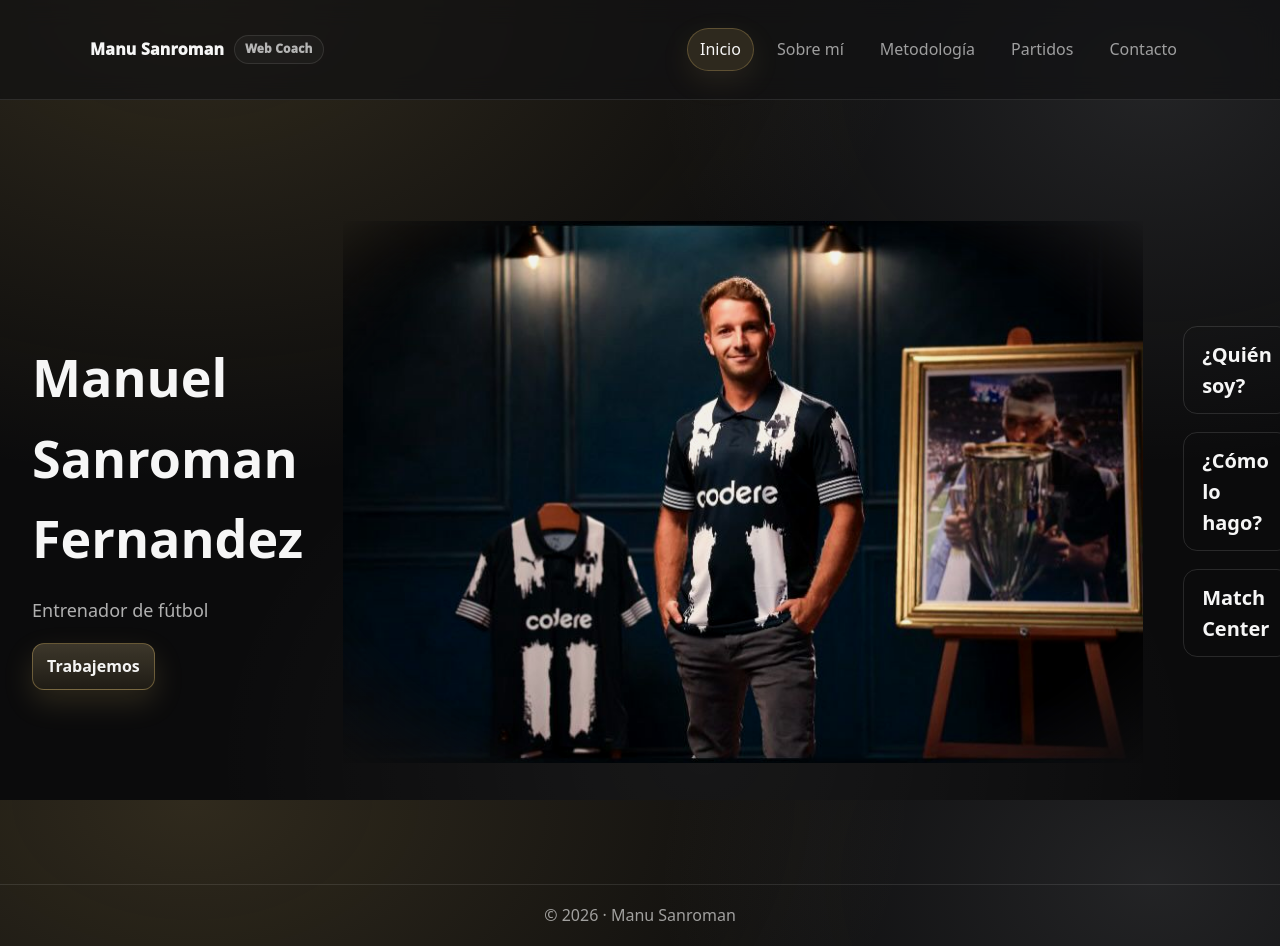
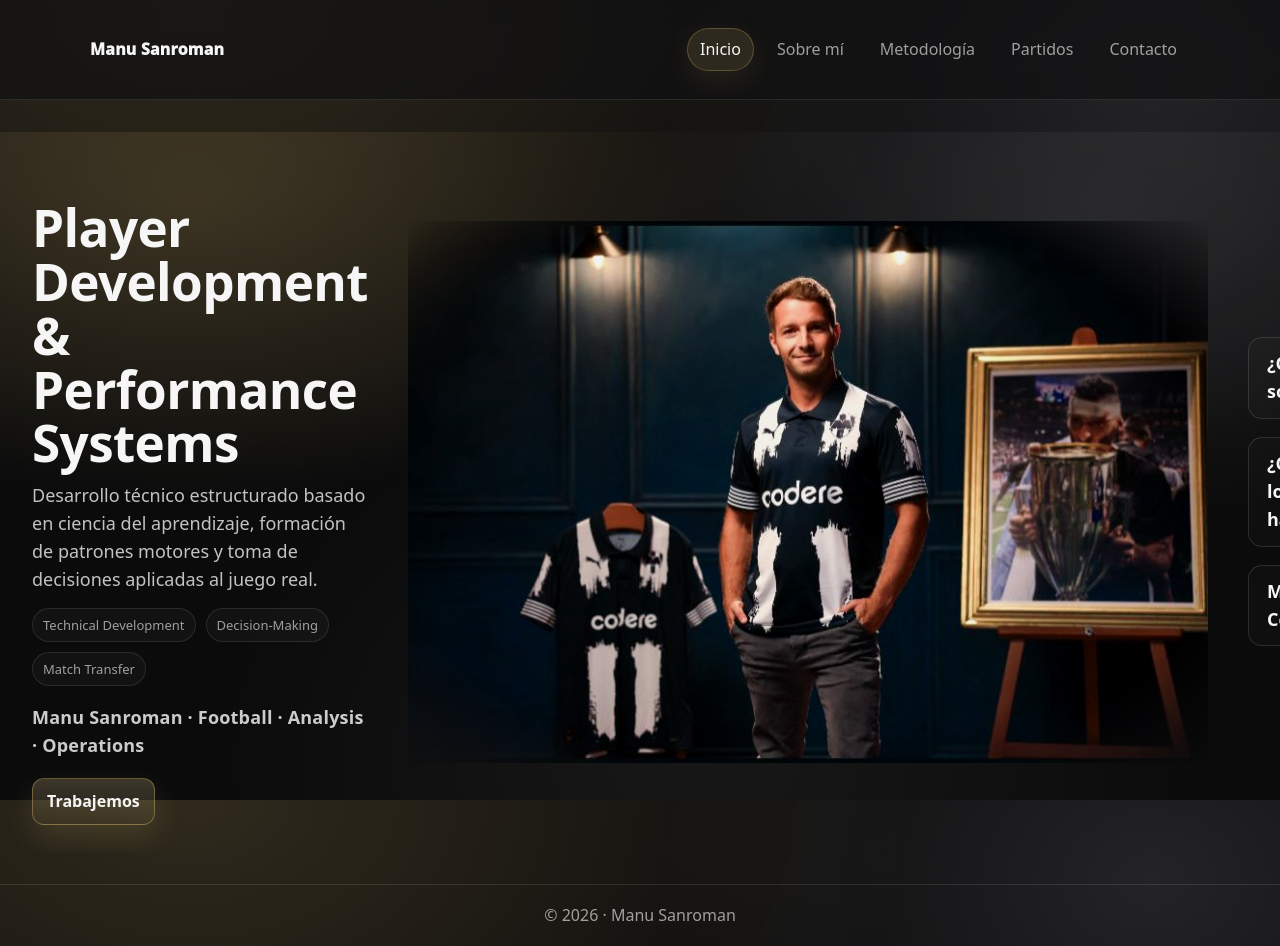
Before and after one commit to manumanusanroman-rgb/Manu, a FastAPI app: page / in a window 1280 px wide. Run offline with FastAPI, Linux system fonts and the light colour scheme.

Commit message:
Update home hero + cache-bust styles

```diff
--- a/static/styles.css
+++ b/static/styles.css
@@ -712,3 +712,123 @@ html[data-theme="silver"] .badge-upcoming{
   background: rgba(207,211,218,.10);
   color: rgba(255,255,255,.92);
 }
+
+/* =========
+   HERO FULL (HOME)
+========= */
+.hero-full{
+  position: relative;
+  width: 100vw;
+  min-height: 90vh;
+  margin-left: calc(50% - 50vw);
+  display:flex;
+  align-items:center;
+  justify-content:center;
+  overflow:hidden;
+}
+
+/* Glow suave (más pro, menos agresivo) */
+.hero-full::before{
+  content:"";
+  position:absolute;
+  inset:-2px;
+  background:
+    radial-gradient(900px 520px at 15% 10%, rgba(217,184,106,.18), transparent 60%),
+    radial-gradient(900px 520px at 85% 15%, rgba(207,211,218,.10), transparent 58%);
+  pointer-events:none;
+  opacity:.85;
+}
+
+.hero-inner{
+  width: min(1700px, 95vw);
+  display:grid;
+  grid-template-columns: 1fr 800px 1fr;
+  align-items:center;
+  gap: 40px;
+  position:relative;
+  z-index:1;
+}
+
+/* TEXTO IZQUIERDA */
+.hero-left h1{
+  font-size: clamp(34px, 4vw, 52px);
+  line-height:1.05;
+  letter-spacing:-.6px;
+  margin-bottom: 12px;
+}
+
+.hero-left p{
+  opacity:.78;
+  font-size:18px;
+  max-width: 52ch;
+}
+
+/* FOTO CENTRAL */
+.hero-center img{
+  width: 100%;
+  max-width: 800px;
+  height: auto;
+  display:block;
+
+  -webkit-mask-image: radial-gradient(ellipse at center, rgba(0,0,0,1) 75%, rgba(0,0,0,0) 100%);
+  mask-image: radial-gradient(ellipse at center, rgba(0,0,0,1) 75%, rgba(0,0,0,0) 100%);
+
+  filter: contrast(1.05) brightness(.95);
+}
+
+/* LINKS DERECHA */
+.hero-right{
+  display:flex;
+  flex-direction:column;
+  gap:18px;
+  align-items:flex-start;
+}
+
+.hero-link{
+  font-size:18px;
+  font-weight:900;
+  text-decoration:none;
+  padding:12px 18px;
+  border:1px solid rgba(255,255,255,.12);
+  border-radius:14px;
+  transition:.25s ease;
+  background: rgba(255,255,255,.02);
+}
+.hero-link:hover{
+  transform:translateX(8px);
+  border-color: rgba(241,215,154,.45);
+  background: rgba(217,184,106,.06);
+}
+
+/* RESPONSIVE */
+@media (max-width: 1100px){
+  .hero-inner{
+    grid-template-columns: 1fr;
+    text-align:center;
+    gap: 22px;
+  }
+  .hero-right{ align-items:center; }
+  .hero-left{ order:2; }
+  .hero-center{ order:1; }
+  .hero-right{ order:3; }
+}
+/* =========
+   HOME HERO – extras
+========= */
+.hero-kicker{
+  margin-top: 18px;
+  font-weight: 900;
+  font-size: 18px;
+  opacity: .82;
+  letter-spacing: .2px;
+}
+
+.hero-cta{
+  margin-top: 18px;
+}
+
+/* Ajuste fino para que el texto se vea más premium */
+.hero-left p{
+  margin-top: 8px;
+  margin-bottom: 14px;
+}
--- a/templates/base.html
+++ b/templates/base.html
@@ -23,7 +23,7 @@
   <meta name="twitter:description" content="Desarrollo técnico, análisis de rendimiento y estructura formativa en fútbol.">
   <meta name="twitter:image" content="https://msanroman.com/static/FOTOS/1.jpeg">
 
-  <link rel="stylesheet" href="/static/styles.css" />
+<link rel="stylesheet" href="/static/styles.css?v=20260220_1" />
   <style>
     .nav-inner{
       width: min(1100px, calc(100% - 48px));
@@ -80,7 +80,6 @@
     <div class="nav-inner">
       <a class="brand" href="/">
         Manu Sanroman
-        <span class="tag">Web Coach</span>
       </a>
 
       <div class="nav-right">
--- a/templates/index.html
+++ b/templates/index.html
@@ -10,10 +10,25 @@
 
     <!-- IZQUIERDA -->
     <div class="hero-left">
-      <h1>Manuel Sanroman Fernandez</h1>
-      <p>Entrenador de fútbol</p>
+      <h1>Player Development & Performance Systems</h1>
 
-      <div class="buttons" style="margin-top:18px;">
+<p>
+Desarrollo técnico estructurado basado en ciencia del aprendizaje,
+formación de patrones motores y toma de decisiones aplicadas al juego real.
+</p>
+
+<div class="meta">
+  <span class="pill">Technical Development</span>
+  <span class="pill">Decision-Making</span>
+  <span class="pill">Match Transfer</span>
+</div>
+
+<h2 class="hero-kicker">
+  Manu Sanroman · Football · Analysis · Operations
+</h2>
+
+<div class="buttons hero-cta">
+
         <a class="btn" href="/contacto">Trabajemos</a>
       </div>
     </div>
@@ -34,110 +49,4 @@
 
 </section>
 
-
-
-<style>
-
-/* HERO FULL WIDTH */
-.hero-full{
-  position: relative;
-  width: 100vw;
-  min-height: 90vh;
-  margin-left: calc(50% - 50vw);
-  display:flex;
-  align-items:center;
-  justify-content:center;
-  overflow:hidden;
-}
-
-.hero-inner{
-  width: min(1700px, 95vw);
-  display:grid;
-  grid-template-columns: 1fr 800px 1fr;
-  align-items:center;
-  gap: 40px;
-}
-
-/* FOTO GRANDE */
-.hero-center img{
-  width: 100%;
-  max-width: 800px;
-  height: auto;
-  display:block;
-
-  -webkit-mask-image: radial-gradient(
-    ellipse at center,
-    rgba(0,0,0,1) 75%,
-    rgba(0,0,0,0) 100%
-);
-mask-image: radial-gradient(
-    ellipse at center,
-    rgba(0,0,0,1) 75%,
-    rgba(0,0,0,0) 100%
-);
-
-
-  filter: contrast(1.05) brightness(.95);
-}
-
-/* TEXTO IZQUIERDA */
-.hero-left h1{
-  font-size: 52px;
-  margin-bottom: 10px;
-}
-
-.hero-left p{
-  opacity:.7;
-  font-size:18px;
-}
-
-/* LINKS DERECHA */
-.hero-right{
-  display:flex;
-  flex-direction:column;
-  gap:18px;
-  align-items:flex-start;
-}
-
-.hero-link{
-  font-size:20px;
-  font-weight:800;
-  text-decoration:none;
-  padding:12px 18px;
-  border:1px solid rgba(255,255,255,.12);
-  border-radius:14px;
-  transition:.25s ease;
-}
-
-.hero-link:hover{
-  transform:translateX(8px);
-  border-color: rgba(241,215,154,.45);
-}
-
-/* RESPONSIVE */
-@media (max-width: 1100px){
-  .hero-inner{
-    grid-template-columns: 1fr;
-    text-align:center;
-  }
-
-  .hero-right{
-    align-items:center;
-  }
-
-  .hero-left{
-    order:2;
-  }
-
-  .hero-center{
-    order:1;
-  }
-
-  .hero-right{
-    order:3;
-  }
-}
-
-</style>
-
 {% endblock %}
```
